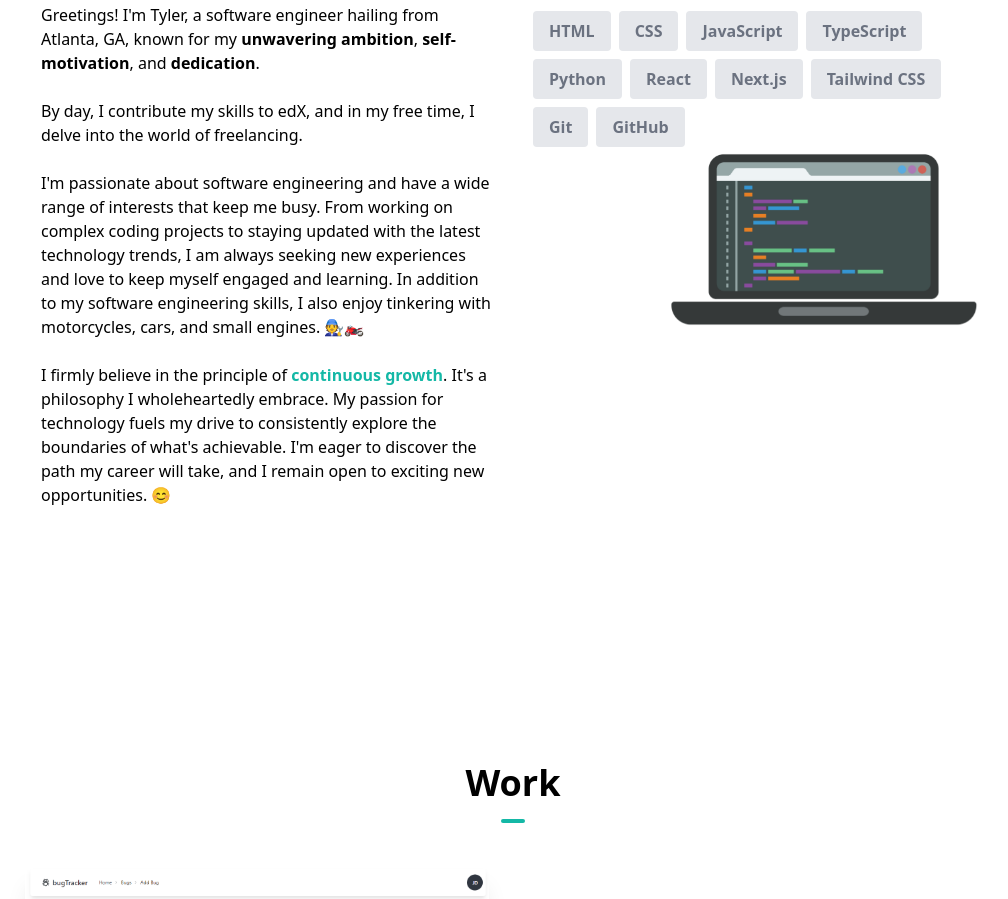
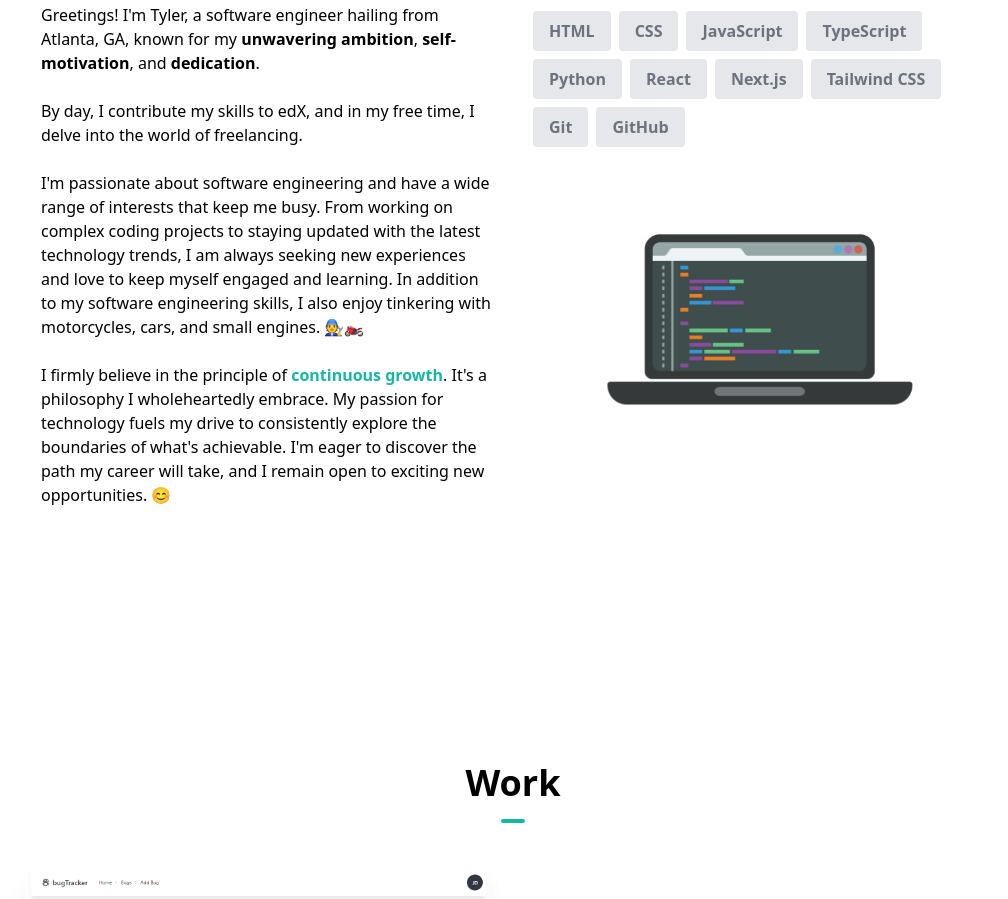
Before and after one commit to TylerGeorgeAlexander/my-next-portfolio, a Next.js app: page / in a window 1280 px wide. Shown: the part 1100-1999 px from the top of the page, without its empty margins (127-1135 px from the left). Built offline with nearby package versions, Linux system fonts and the light colour scheme.

Commit message:
css: - centered about me laptop - added top margin

```diff
--- a/app/components/AboutSection.tsx
+++ b/app/components/AboutSection.tsx
@@ -75,13 +75,15 @@ const AboutSection = () => {
                 );
               })}
             </div>
+            <div className="flex justify-center items-center mt-16">
               <Image
                 src="/laptop.png"
                 alt=""
                 width={325}
                 height={325}
-              className="hidden md:block md:relative md:bottom-4 md:left-32 md:z-0"
+                className="hidden md:flex md:z-0"
               />
+            </div>
           </div>
         </div>
       </div>
```
Lines whose indentation alone changed are shown as unchanged.
